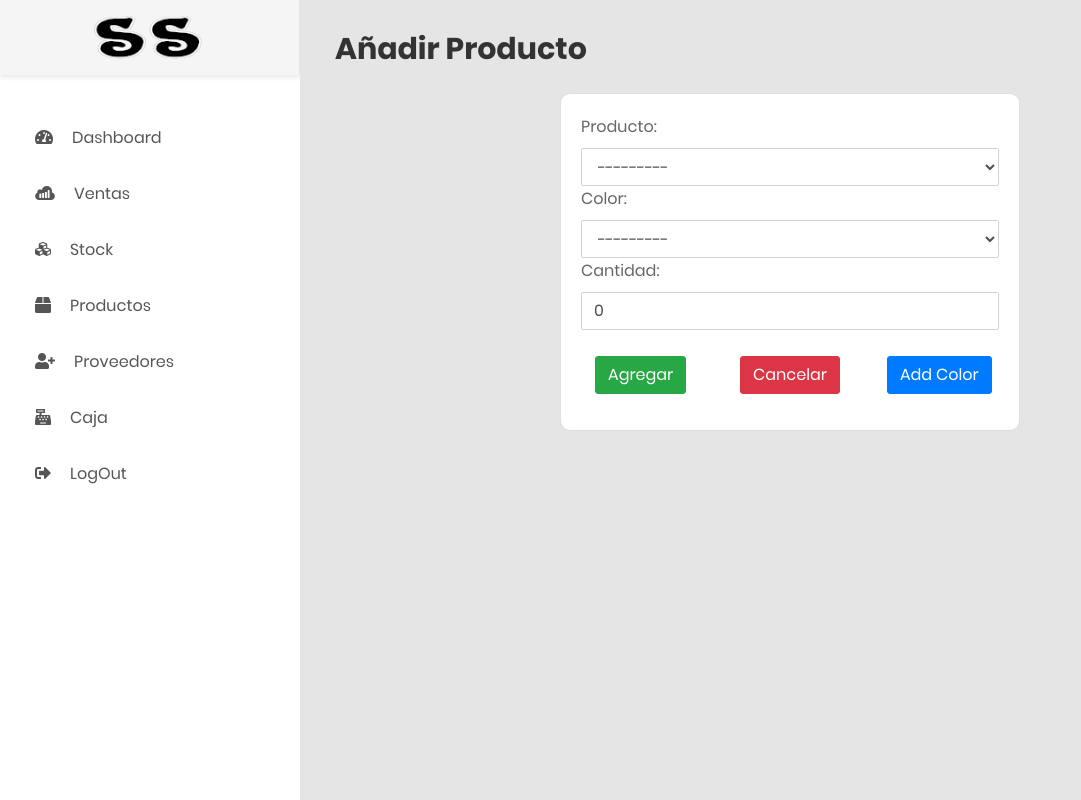
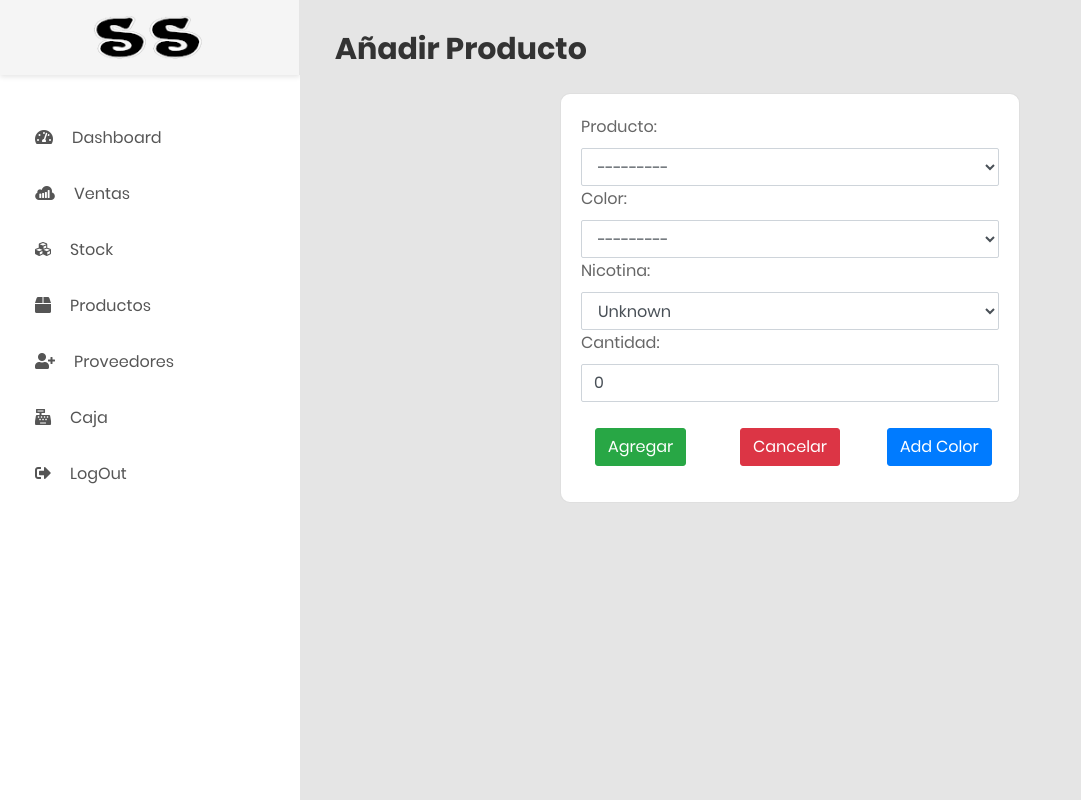
Before and after one commit to dwest06/ventasSS, a Django app: page /stock/add in a window 1280 px wide. Shown: the whole page, without its empty margins (0-1081 px from the left). Run offline with Django 3.2, Linux system fonts and the light colour scheme; a user stored in the database is signed in; data that the repository does not hold is empty; some libraries are stand-ins or nearby versions.

Commit message:
Modificaciones al stock

```diff
--- a/ventas/models.py
+++ b/ventas/models.py
@@ -34,7 +34,7 @@ class Producto(models.Model):
     foto = models.ImageField(upload_to='productos/', blank=True)
     marca = models.CharField(max_length=50)
     clase = models.CharField(max_length=50,choices=PRODUCTO_CLASES)
-    proveedor = models.ForeignKey(Proveedor, on_delete=models.SET_NULL, null=True)
+    proveedor = models.ForeignKey(Proveedor, on_delete=models.SET_NULL, blank=True, null=True)
 
     def __str__(self):
         return self.nombre
@@ -42,6 +42,7 @@ class Producto(models.Model):
 class Stock(models.Model):
     producto = models.ForeignKey(Producto, on_delete=models.CASCADE)
     color = models.ForeignKey(Color, on_delete=models.CASCADE, blank=True, null=True)
+    nicotina = models.BooleanField(blank=True, null=True)
     cantidad = models.PositiveIntegerField(default=0)
 
     def __str__(self):
--- a/ventas/views.py
+++ b/ventas/views.py
@@ -361,12 +361,21 @@ def stock_add(request, *args, **kwargs):
     else:
         form =StockForm(request.POST)
         if form.is_valid():
-            pprint(form.cleaned_data)
             producto = form.cleaned_data['producto']
             cantidad = form.cleaned_data['cantidad']
             color = form.cleaned_data['color']
+            nicotina = form.cleaned_data['nicotina']
 
-            stock, status = Stock.objects.get_or_create(producto = producto, color = color)
+            if producto.clase == 'Es':
+                # Verificamos que nicotina no sea null
+                if nicotina is None:
+                    messages.error(request, "Por favor indique si el producto posee nicotina o no")
+                    return redirect(request.path_info)
+
+                stock, status = Stock.objects.get_or_create(producto = producto, color = color, nicotina = nicotina)
+
+            else:
+                stock, status = Stock.objects.get_or_create(producto = producto, color = color)
             if status:
                 stock.cantidad = int(cantidad)
                 stock.save()
```
Also changed, not shown: templates/stock/stock.html (+10 -1 lines), ventas/migrations/0002_auto_20190806_0221.py (added), ventas/migrations/0003_auto_20190807_1924.py (added).
